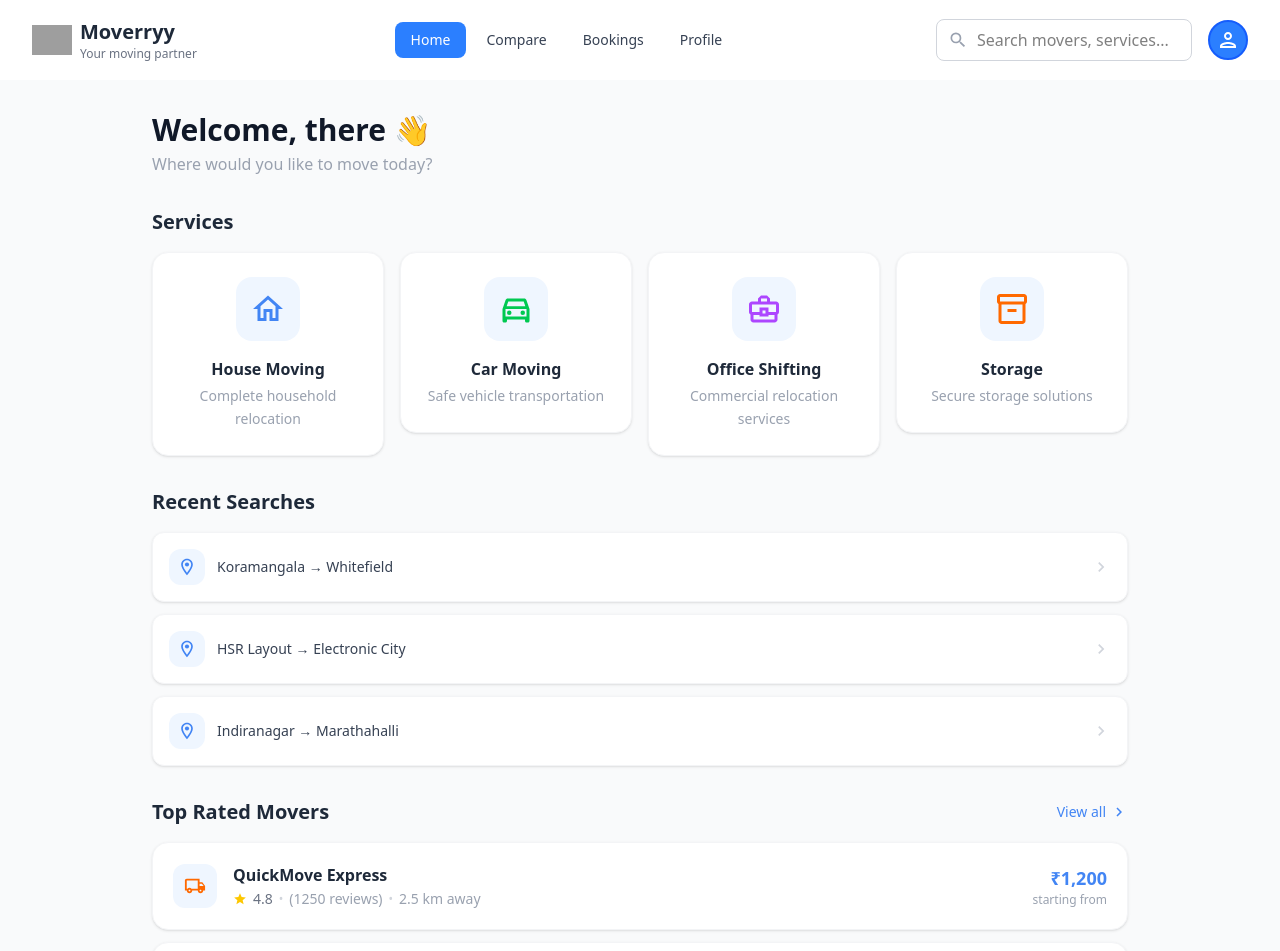
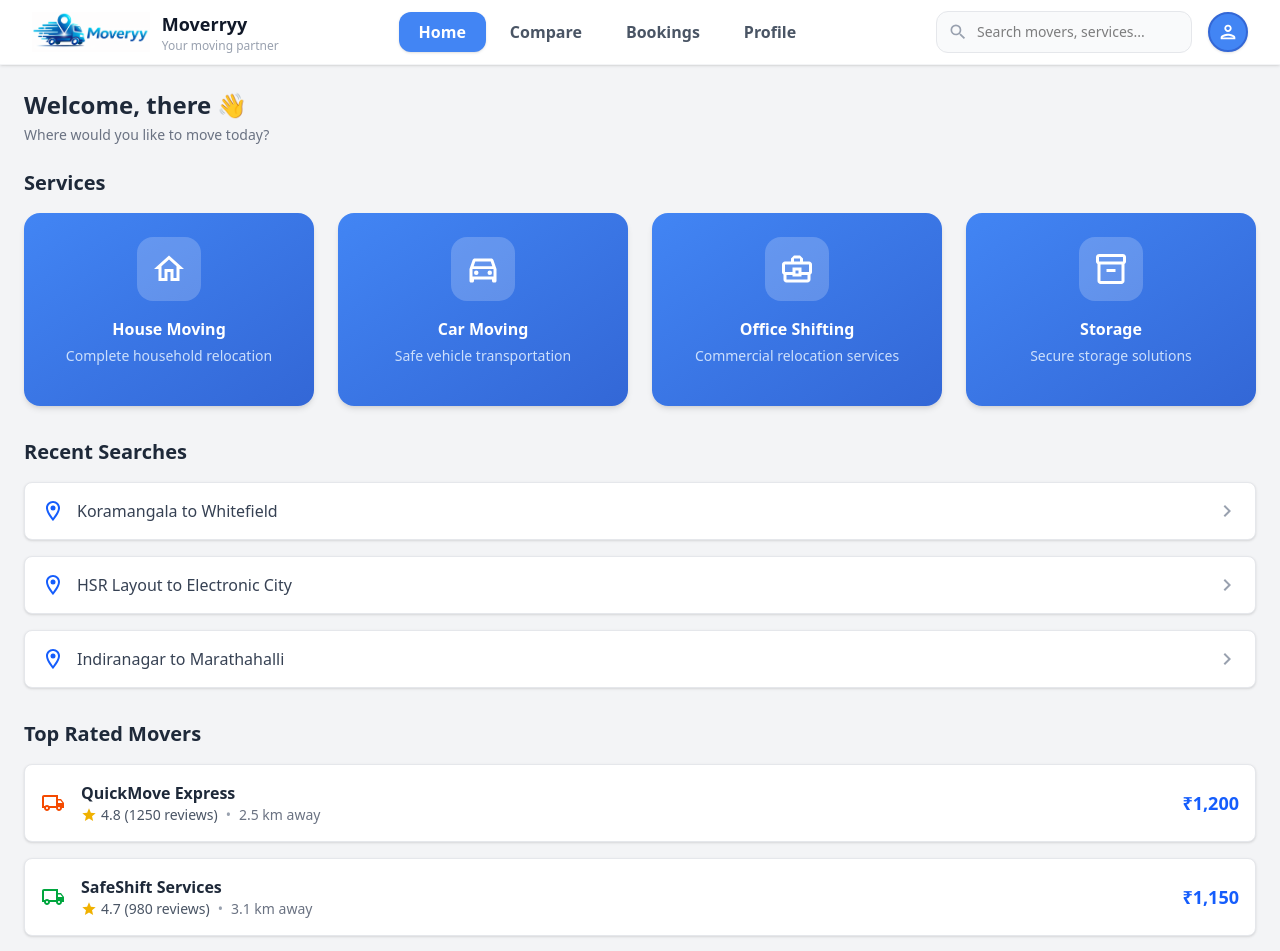
Before and after one commit to Aniketverma2005/Moveryy-Web-Version, a React (Vite) app: page / in a window 1280 px wide. Shown: the top 951 px of the page. Built offline with nearby package versions, Linux system fonts and the light colour scheme; grey boxes are pictures that could not be loaded.

Commit message:
feat: update User navbar - bigger text, #4285F4 blue, professional styling

```diff
--- a/src/Pages/User/Header.jsx
+++ b/src/Pages/User/Header.jsx
@@ -1,7 +1,6 @@
-import React from 'react';
 import { NavLink } from 'react-router-dom';
-import { FaTruckMoving } from 'react-icons/fa';
 import { MdOutlineSearch, MdOutlinePerson } from 'react-icons/md';
+import logo from '../../assets/logo2.png';
 
 const navItems = [
   { name: 'Home', path: '/' },
@@ -12,33 +11,30 @@ const navItems = [
 
 const UserNavbar = () => {
   return (
-    <nav className="bg-white shadow-md">
-      <div className="max-w-7xl mx-auto px-4 sm:px-6 lg:px-8 h-20 flex items-center justify-between">
+    <nav className="bg-white border-b border-gray-100 shadow-sm sticky top-0 z-50">
+      <div className="w-full px-8 h-16 flex items-center justify-between">
 
-        {/* Logo and Tagline */}
-        <div className="flex items-center space-x-2">
-           <img
-          src='https://cdn.builder.io/api/v1/image/assets%2Fedfca2118e984450847883734a84c956%2F6c93f3a4f0d042dea632ae436c11d7b1?format=webp&width=800'
-          alt="Moverryy Logo"
-          className="w-10 h-10 object-contain"
-        />
+        {/* Logo */}
+        <div className="flex items-center gap-3 cursor-pointer">
+          <img src={logo} alt="Moveryy Logo" className="h-10 w-auto object-contain" />
           <div className="flex flex-col leading-tight">
-            <span className="text-xl font-bold text-gray-800">Moverryy</span>
-            <span className="text-xs text-gray-500">Your moving partner</span>
+            <span className="text-lg font-bold text-gray-900">Moverryy</span>
+            <span className="text-xs text-gray-400">Your moving partner</span>
           </div>
         </div>
 
-        {/* Navigation Links */}
-        <div className="hidden md:flex items-center space-x-1">
+        {/* Nav links */}
+        <div className="hidden md:flex items-center gap-1">
           {navItems.map((item) => (
             <NavLink
               key={item.name}
               to={item.path}
+              end={item.path === '/'}
               className={({ isActive }) =>
-                `px-4 py-2 text-sm font-medium rounded-lg transition-colors duration-150
-                ${isActive
-                  ? 'bg-blue-500 text-white' // Active state matches the bright blue button style
-                  : 'text-gray-700 hover:text-blue-400'}`
+                `px-5 py-2 text-base font-semibold rounded-xl transition-all duration-200 ${isActive
+                  ? 'bg-[#4285F4] text-white shadow-sm'
+                  : 'text-gray-600 hover:text-[#4285F4] hover:bg-blue-50'
+                }`
               }
             >
               {item.name}
@@ -46,22 +42,18 @@ const UserNavbar = () => {
           ))}
         </div>
 
-        {/* Search and Profile Icon */}
+        {/* Search + Profile */}
         <div className="flex items-center gap-4">
-
-          {/* Search Bar */}
           <div className="relative hidden lg:block">
             <MdOutlineSearch className="absolute left-3 top-1/2 -translate-y-1/2 text-gray-400" size={20} />
             <input
               type="text"
               placeholder="Search movers, services..."
-              className="w-64 pl-10 pr-4 py-2 border border-gray-300 rounded-lg focus:outline-none focus:ring-2 focus:ring-blue-500 transition-shadow duration-300"
+              className="w-64 pl-10 pr-4 py-2.5 border border-gray-200 rounded-xl text-sm focus:outline-none focus:ring-2 focus:ring-[#4285F4] focus:border-transparent transition-all duration-200 bg-gray-50"
             />
           </div>
-
-          {/* Profile Icon */}
-          <button className="w-10 h-10 rounded-full bg-blue-500 text-white flex items-center justify-center border-2 border-blue-600 hover:border-blue-700 transition-all duration-200">
-            <MdOutlinePerson size={24} />
+          <button className="w-10 h-10 rounded-full bg-[#4285F4] text-white flex items-center justify-center border-2 border-[#3367D6] hover:bg-[#3367D6] transition-all duration-200 shadow-sm">
+            <MdOutlinePerson size={22} />
           </button>
         </div>
       </div>
--- a/src/Pages/User/Home.jsx
+++ b/src/Pages/User/Home.jsx
@@ -1,16 +1,15 @@
 import {
   MdOutlineHome, MdOutlineDirectionsCar, MdOutlineBusinessCenter, MdOutlineInventory2,
-  MdOutlineLocationOn, MdOutlineStar, MdOutlineKeyboardArrowRight, MdOutlineLocalShipping,
-  MdCheckCircle,
+  MdOutlineLocationOn, MdOutlineStar, MdOutlineKeyboardArrowRight, MdOutlineLocalShipping
 } from 'react-icons/md';
 import { Link } from 'react-router-dom';
 
-// ── Data ──────────────────────────────────────────────────────────────────────
+// --- Data Structures (Example Data) ---
 const services = [
-  { icon: <MdOutlineHome size={36} className="text-[#4285F4]" />, title: 'House Moving', description: 'Complete household relocation', path: '/house-moving' },
-  { icon: <MdOutlineDirectionsCar size={36} className="text-green-500" />, title: 'Car Moving', description: 'Safe vehicle transportation', path: '/car-moving' },
-  { icon: <MdOutlineBusinessCenter size={36} className="text-purple-500" />, title: 'Office Shifting', description: 'Commercial relocation services', path: '/office-shifting' },
-  { icon: <MdOutlineInventory2 size={36} className="text-orange-500" />, title: 'Storage', description: 'Secure storage solutions', path: '' },
+  { icon: <MdOutlineHome size={36} className="text-white" />, title: 'House Moving', description: 'Complete household relocation', path: '/house-moving', gradient: 'from-[#4285F4] to-[#3367D6]' },
+  { icon: <MdOutlineDirectionsCar size={36} className="text-white" />, title: 'Car Moving', description: 'Safe vehicle transportation', path: '/car-moving', gradient: 'from-[#4285F4] to-[#3367D6]' },
+  { icon: <MdOutlineBusinessCenter size={36} className="text-white" />, title: 'Office Shifting', description: 'Commercial relocation services', path: '/office-shifting', gradient: 'from-[#4285F4] to-[#3367D6]' },
+  { icon: <MdOutlineInventory2 size={36} className="text-white" />, title: 'Storage', description: 'Secure storage solutions', path: '', gradient: 'from-[#4285F4] to-[#3367D6]' },
 ];
 
 const recentSearches = [
@@ -20,150 +19,126 @@ const recentSearches = [
 ];
 
 const topMovers = [
-  { name: 'QuickMove Express', rating: 4.8, reviews: 1250, distance: '2.5 km away', price: '₹1,200', color: 'text-orange-500' },
-  { name: 'SafeShift Services', rating: 4.7, reviews: 980, distance: '3.1 km away', price: '₹1,150', color: 'text-green-500' },
-  { name: 'CityMove Pro', rating: 4.6, reviews: 756, distance: '4.2 km away', price: '₹1,350', color: 'text-[#4285F4]' },
+  { name: 'QuickMove Express', rating: 4.8, reviews: 1250, distance: '2.5 km away', price: '₹1,200', icon: <MdOutlineLocalShipping size={24} className="text-orange-600" /> },
+  { name: 'SafeShift Services', rating: 4.7, reviews: 980, distance: '3.1 km away', price: '₹1,150', icon: <MdOutlineLocalShipping size={24} className="text-green-600" /> },
+  { name: 'CityMove Pro', rating: 4.6, reviews: 756, distance: '4.2 km away', price: '₹1,350', icon: <MdOutlineLocalShipping size={24} className="text-blue-600" /> },
 ];
 
-// ── Components ────────────────────────────────────────────────────────────────
-const ServiceCard = ({ icon, title, description }) => (
-  <div className="bg-white p-6 rounded-2xl border border-gray-100 shadow-sm flex flex-col items-center text-center hover:shadow-md hover:border-blue-100 transition-all duration-200 cursor-pointer group">
-    <div className="w-16 h-16 bg-blue-50 rounded-2xl flex items-center justify-center mb-4 group-hover:bg-blue-100 transition-colors duration-200">
+// --- Helper Components ---
+
+const ServiceCard = ({ icon, title, description, gradient }) => (
+  <div className={`bg-gradient-to-br ${gradient} p-6 rounded-2xl shadow-md flex flex-col items-center text-center cursor-pointer group
+    hover:shadow-xl hover:-translate-y-1 transition-all duration-300`}>
+    {/* Icon circle with subtle pulse on hover */}
+    <div className="w-16 h-16 bg-white/20 rounded-2xl flex items-center justify-center mb-4
+      group-hover:bg-white/30 group-hover:scale-110 transition-all duration-300">
       {icon}
     </div>
-    <h3 className="text-base font-semibold text-gray-800 mb-1">{title}</h3>
-    <p className="text-sm text-gray-400 leading-relaxed">{description}</p>
+    <h3 className="text-base font-bold text-white mb-1">{title}</h3>
+    <p className="text-sm text-blue-100 opacity-90 leading-relaxed">{description}</p>
+    {/* Animated underline on hover */}
+    <div className="mt-3 h-0.5 w-0 bg-white/60 rounded-full group-hover:w-10 transition-all duration-300" />
   </div>
 );
 
 const RecentSearchItem = ({ from, to }) => (
-  <div className="flex items-center justify-between p-4 bg-white rounded-xl border border-gray-100 shadow-sm hover:shadow-md hover:border-blue-100 transition-all duration-200 cursor-pointer group">
+  <div className="flex items-center justify-between p-4 bg-white rounded-lg shadow-sm border border-gray-200 hover:shadow-md transition-shadow duration-200 cursor-pointer">
     <div className="flex items-center gap-3">
-      <div className="w-9 h-9 bg-blue-50 rounded-xl flex items-center justify-center group-hover:bg-blue-100 transition-colors">
-        <MdOutlineLocationOn size={20} className="text-[#4285F4]" />
-      </div>
-      <span className="text-sm font-medium text-gray-700">{from} → {to}</span>
+      <MdOutlineLocationOn size={24} className="text-blue-600" />
+      <span className="text-base text-gray-700">{from} to {to}</span>
     </div>
-    <MdOutlineKeyboardArrowRight size={20} className="text-gray-300 group-hover:text-[#4285F4] transition-colors" />
+    <MdOutlineKeyboardArrowRight size={24} className="text-gray-400" />
   </div>
 );
 
 const MoverCard = ({ mover }) => (
-  <div className="flex items-center justify-between p-5 bg-white rounded-2xl border border-gray-100 shadow-sm hover:shadow-md hover:border-blue-100 transition-all duration-200 cursor-pointer group">
+  <div className="flex items-center justify-between p-4 bg-white rounded-lg shadow-sm border border-gray-200 hover:shadow-md transition-shadow duration-200 cursor-pointer">
     <div className="flex items-center gap-4">
-      <div className="w-11 h-11 bg-blue-50 rounded-xl flex items-center justify-center group-hover:bg-blue-100 transition-colors">
-        <MdOutlineLocalShipping size={22} className={mover.color} />
-      </div>
-      <div>
-        <p className="text-base font-semibold text-gray-800">{mover.name}</p>
-        <div className="flex items-center gap-1.5 mt-0.5">
-          <MdOutlineStar size={14} className="text-yellow-400" />
-          <span className="text-sm text-gray-500">{mover.rating}</span>
-          <span className="text-gray-300 text-xs">•</span>
-          <span className="text-sm text-gray-400">({mover.reviews} reviews)</span>
-          <span className="text-gray-300 text-xs">•</span>
-          <span className="text-sm text-gray-400">{mover.distance}</span>
+      {mover.icon}
+      <div className="flex flex-col">
+        <span className="text-base font-semibold text-gray-800">{mover.name}</span>
+        <div className="flex items-center text-sm text-gray-600">
+          <MdOutlineStar size={16} className="text-yellow-500 mr-1" />
+          <span>{mover.rating} ({mover.reviews} reviews)</span>
+          <span className="mx-2 text-gray-400">•</span>
+          <span className="text-gray-500">{mover.distance}</span>
         </div>
       </div>
     </div>
-    <div className="text-right">
-      <p className="text-lg font-bold text-[#4285F4]">{mover.price}</p>
-      <p className="text-xs text-gray-400">starting from</p>
-    </div>
+    <span className="text-lg font-bold text-blue-600">{mover.price}</span>
   </div>
 );
 
-// ── Main ──────────────────────────────────────────────────────────────────────
+
+// --- Main Component ---
+
 const HomePage = () => {
+  // Get logged-in user's name from localStorage
   const storedUser = (() => {
     try { return JSON.parse(localStorage.getItem('moveryy_user')); } catch { return null; }
   })();
-  const userName = storedUser?.firstName
-    ? storedUser.firstName.charAt(0).toUpperCase() + storedUser.firstName.slice(1)
-    : 'there';
+  const userName = storedUser?.firstName || storedUser?.name || 'there';
 
   return (
-    <div className="bg-gray-50 min-h-screen">
+    <div className="bg-gray-100 min-h-screen p-6 font-inter">
 
-      <style>{`
-                @keyframes fadeUp {
-                    from { opacity: 0; transform: translateY(12px); }
-                    to   { opacity: 1; transform: translateY(0); }
-                }
-                .fade-up-1 { animation: fadeUp 0.5s 0.05s ease both; }
-                .fade-up-2 { animation: fadeUp 0.5s 0.15s ease both; }
-                .fade-up-3 { animation: fadeUp 0.5s 0.25s ease both; }
-                .fade-up-4 { animation: fadeUp 0.5s 0.35s ease both; }
-            `}</style>
+      {/* Welcome Banner */}
+      <div className="mb-6">
+        <h1 className="text-2xl font-bold text-gray-800">Welcome, {userName} 👋</h1>
+        <p className="text-gray-500 text-sm mt-1">Where would you like to move today?</p>
+      </div>
+      {/* Services Section
+      <div className="mb-8">
+        <h2 className="text-xl font-semibold text-gray-800 mb-4">Services</h2>
+        <div className="grid grid-cols-1 md:grid-cols-2 lg:grid-cols-4 gap-6">
+          {services.map((service, index) => (
+            <ServiceCard key={index} {...service} />
+          ))}
+        </div> */}
 
-      <div className="max-w-5xl mx-auto px-6 py-8 flex flex-col gap-8">
+      {/* Services Section */}
+      <div className="mb-8">
+        <h2 className="text-xl font-semibold text-gray-800 mb-4">Services</h2>
+        <div className="grid grid-cols-1 md:grid-cols-2 lg:grid-cols-4 gap-6">
+          {services.map((service, index) => (
+            <Link to={`${service.path}`} key={index}>
+              <ServiceCard {...service} />
+            </Link>
+          ))}
+        </div>
+        {/* </div> */}
 
-        {/* ── Welcome banner ── */}
-        <div className="fade-up-1">
-          <h1 className="text-3xl font-bold text-gray-900">
-            Welcome, {userName} 👋
-          </h1>
-          <p className="text-gray-400 text-base mt-1">Where would you like to move today?</p>
-        </div>
 
-        {/* ── Services ── */}
-        <div className="fade-up-2">
-          <h2 className="text-xl font-bold text-gray-800 mb-4">Services</h2>
-          <div className="grid grid-cols-2 md:grid-cols-4 gap-4">
-            {services.map((service, i) => (
-              service.path
-                ? <Link to={service.path} key={i}><ServiceCard {...service} /></Link>
-                : <div key={i}><ServiceCard {...service} /></div>
-            ))}
-          </div>
-        </div>
 
-        {/* ── Recent Searches ── */}
-        <div className="fade-up-3">
-          <h2 className="text-xl font-bold text-gray-800 mb-4">Recent Searches</h2>
-          <div className="flex flex-col gap-3">
-            {recentSearches.map((s, i) => (
-              <RecentSearchItem key={i} {...s} />
-            ))}
-          </div>
-        </div>
 
-        {/* ── Top Rated Movers ── */}
-        <div className="fade-up-4">
-          <div className="flex items-center justify-between mb-4">
-            <h2 className="text-xl font-bold text-gray-800">Top Rated Movers</h2>
-            <Link to="/compare" className="text-sm text-[#4285F4] hover:text-[#3367D6] font-medium flex items-center gap-1 transition-colors">
-              View all <MdOutlineKeyboardArrowRight size={18} />
-            </Link>
-          </div>
-          <div className="flex flex-col gap-3">
-            {topMovers.map((mover, i) => (
-              <MoverCard key={i} mover={mover} />
-            ))}
-          </div>
-        </div>
 
-        {/* ── CTA Banner ── */}
-        <div className="bg-[#4285F4] rounded-2xl p-8 flex items-center justify-between shadow-lg fade-up-4">
-          <div>
-            <h3 className="text-2xl font-bold text-white mb-1">Ready to move?</h3>
-            <p className="text-blue-100 text-base opacity-90">Get instant quotes from top-rated movers near you.</p>
-            <div className="flex items-center gap-4 mt-4">
-              {['Verified movers', 'Best prices', '24/7 support'].map(t => (
-                <div key={t} className="flex items-center gap-1.5">
-                  <MdCheckCircle size={16} className="text-blue-200" />
-                  <span className="text-blue-100 text-sm">{t}</span>
-                </div>
-              ))}
-            </div>
-          </div>
-          <Link to="/house-moving"
-            className="flex-shrink-0 ml-8 bg-white hover:bg-blue-50 text-[#4285F4] font-bold px-7 py-3.5 rounded-xl transition-colors shadow-sm text-base whitespace-nowrap">
-            Get a Quote →
-          </Link>
-        </div>
+
+
+
+
 
       </div>
+
+      {/* Recent Searches Section */}
+      <div className="mb-8">
+        <h2 className="text-xl font-semibold text-gray-800 mb-4">Recent Searches</h2>
+        <div className="flex flex-col gap-4">
+          {recentSearches.map((search, index) => (
+            <RecentSearchItem key={index} {...search} />
+          ))}
+        </div>
+      </div>
+
+      {/* Top Rated Movers Section */}
+      <div className="mb-8">
+        <h2 className="text-xl font-semibold text-gray-800 mb-4">Top Rated Movers</h2>
+        <div className="flex flex-col gap-4">
+          {topMovers.map((mover, index) => (
+            <MoverCard key={index} mover={mover} />
+          ))}
+        </div>
+      </div>
+
     </div>
   );
 };
```
